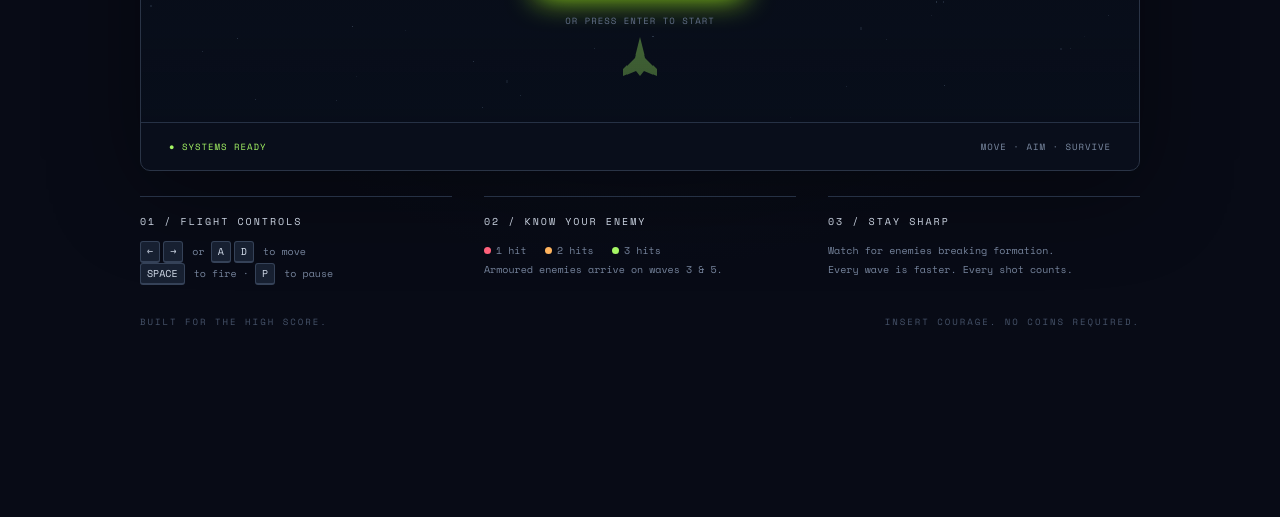
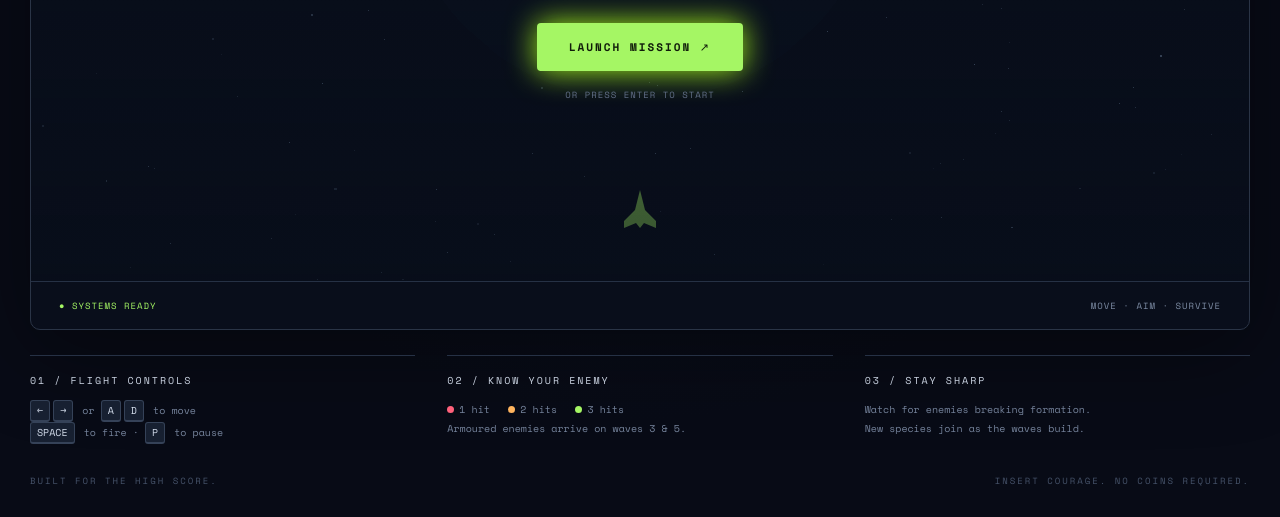
Before and after one commit to trilitheus/space-attack, a website built with Vite: page index.html in a window 1280 px wide. Shown: the part 731-1248 px from the top of the page. Before the commit the page ends 1094 px from the top, so only its background shows below. Built offline with nearby package versions, Linux system fonts and the light colour scheme; animation ran at ten frames a second; a web font is replaced by a local one.

Commit message:
Expand playfield and add alien varieties with progressive sweeping attacks

```diff
--- a/src/main.ts
+++ b/src/main.ts
@@ -1,5 +1,6 @@
 import Phaser from 'phaser';
 import './style.css';
+import { FIELD, ALIENS, alienKind, waveSettings, formationPosition, sweepStep, approach, type AlienKind } from './waves';
 
 const readBest = () => { try { return Number(localStorage.getItem('space-attack-best')) || 0; } catch { return 0; } };
 document.querySelector<HTMLDivElement>('#app')!.innerHTML = `
@@ -9,10 +10,10 @@ document.querySelector<HTMLDivElement>('#app')!.innerHTML = `
 <div class="screen"><div id="game"></div><div id="overlay" class="overlay"><div id="badge" class="badge">READY, PILOT?</div><h2 id="title">SPACE<br><span>ATTACK</span></h2><p id="description">Hold your ground. Break the formation.<br>How many waves can you survive?</p><button id="launch" class="launch">LAUNCH MISSION ↗</button><div id="hint" class="hint">OR PRESS ENTER TO START</div></div></div>
 <div class="bottom"><span>● <span id="status">SYSTEMS READY</span></span><span>MOVE · AIM · SURVIVE</span></div></section>
 <div class="touch"><div><button id="left" aria-label="Move left">◀</button><button id="right" aria-label="Move right">▶</button></div><button id="fire">FIRE ✦</button></div>
-<section class="support"><article><h3>01 / FLIGHT CONTROLS</h3><p><kbd>←</kbd><kbd>→</kbd> or <kbd>A</kbd><kbd>D</kbd> to move<br><kbd>SPACE</kbd> to fire · <kbd>P</kbd> to pause</p></article><article><h3>02 / KNOW YOUR ENEMY</h3><p><i class="dot red"></i>1 hit &nbsp; <i class="dot orange"></i>2 hits &nbsp; <i class="dot green-dot"></i>3 hits<br>Armoured enemies arrive on waves 3 & 5.</p></article><article><h3>03 / STAY SHARP</h3><p>Watch for enemies breaking formation.<br>Every wave is faster. Every shot counts.</p></article></section><footer><span>BUILT FOR THE HIGH SCORE.</span><span>INSERT COURAGE. NO COINS REQUIRED.</span></footer></main>`;
+<section class="support"><article><h3>01 / FLIGHT CONTROLS</h3><p><kbd>←</kbd><kbd>→</kbd> or <kbd>A</kbd><kbd>D</kbd> to move<br><kbd>SPACE</kbd> to fire · <kbd>P</kbd> to pause</p></article><article><h3>02 / KNOW YOUR ENEMY</h3><p><i class="dot red"></i>1 hit &nbsp; <i class="dot orange"></i>2 hits &nbsp; <i class="dot green-dot"></i>3 hits<br>Armoured enemies arrive on waves 3 & 5.</p></article><article><h3>03 / STAY SHARP</h3><p>Watch for enemies breaking formation.<br>New species join as the waves build.</p></article></section><footer><span>BUILT FOR THE HIGH SCORE.</span><span>INSERT COURAGE. NO COINS REQUIRED.</span></footer></main>`;
 
 const el = (id: string) => document.getElementById(id)!;
-type Enemy = { sprite: Phaser.GameObjects.Image; hp: number; maxHp: number; homeX: number; homeY: number; dive: number; phase: number };
+type Enemy = { sprite: Phaser.GameObjects.Image; hp: number; maxHp: number; kind: AlienKind; homeX: number; homeY: number; dive: number; phase: number; state: 'formation' | 'diving' | 'returning'; sweep: boolean; vx: number; targetX: number };
 type Shot = { sprite: Phaser.GameObjects.Image; vx: number; vy: number };
 class SpaceAttack extends Phaser.Scene {
   player!: Phaser.GameObjects.Image;
@@ -26,11 +27,18 @@ class SpaceAttack extends Phaser.Scene {
   create() {
     const g = this.make.graphics({x:0,y:0});
     g.fillStyle(0xffffff); g.fillPoints([{x:18,y:0},{x:23,y:20},{x:34,y:31},{x:34,y:38},{x:22,y:33},{x:18,y:38},{x:14,y:33},{x:2,y:38},{x:2,y:31},{x:13,y:20}].map(p=>new Phaser.Math.Vector2(p.x,p.y)),true); g.generateTexture('ship',36,40); g.clear();
-    g.fillStyle(0xffffff); g.fillRect(3,0,5,5);g.fillRect(23,0,5,5);g.fillRect(7,5,17,5);g.fillRect(2,10,27,10);g.fillRect(0,15,5,12);g.fillRect(26,15,5,12);g.fillRect(6,20,6,8);g.fillRect(19,20,6,8);g.fillStyle(0x111626);g.fillRect(8,12,4,4);g.fillRect(19,12,4,4);g.generateTexture('enemy',31,29);g.clear();
+    for (const [kind, design] of Object.entries(ALIENS)) {
+      g.fillStyle(0xffffff);
+      design.pixels.forEach((line, y) => [...line].forEach((pixel, x) => {
+        if (pixel === '1') g.fillRect(x * 3, y * 3, 3, 3);
+      }));
+      g.generateTexture(kind, 33, 24);
+      g.clear();
+    }
     g.fillStyle(0xffffff);g.fillRoundedRect(0,0,4,15,2);g.generateTexture('shot',4,15);g.destroy();
-    for(let i=0;i<110;i++) this.stars.push({dot:this.add.rectangle(Phaser.Math.Between(0,960),Phaser.Math.Between(0,540),i%9===0?2:1,i%9===0?2:1,0x9ebcde,Phaser.Math.FloatBetween(.15,.65)),speed:Phaser.Math.Between(12,55)});
-    this.add.circle(480,230,180,0x16304b,.09);
-    this.player=this.add.image(480,478,'ship').setTint(0xa5f664).setDepth(5);
+    for(let i=0;i<150;i++) this.stars.push({dot:this.add.rectangle(Phaser.Math.Between(0,FIELD.width),Phaser.Math.Between(0,FIELD.height),i%9===0?2:1,i%9===0?2:1,0x9ebcde,Phaser.Math.FloatBetween(.15,.65)),speed:Phaser.Math.Between(12,55)});
+    this.add.circle(FIELD.width/2,FIELD.height*.42,240,0x16304b,.09);
+    this.player=this.add.image(FIELD.width/2,FIELD.playerY,'ship').setTint(0xa5f664).setDepth(5);
     this.keys=this.input.keyboard!.addKeys('LEFT,RIGHT,A,D,SPACE,ENTER,P,ESC') as Record<string,Phaser.Input.Keyboard.Key>;
     this.input.keyboard!.addCapture(['SPACE','LEFT','RIGHT']);
     this.keys.ENTER.on('down',()=>{if(this.mode==='ready'||this.mode==='over')this.start();else if(this.mode==='paused')this.pause();});
@@ -46,16 +54,17 @@ class SpaceAttack extends Phaser.Scene {
     try{this.audio??=new AudioContext();void this.audio.resume();const osc=this.audio.createOscillator(),gain=this.audio.createGain();osc.type=type;osc.frequency.setValueAtTime(frequency,this.audio.currentTime);osc.frequency.exponentialRampToValueAtTime(frequency*.4,this.audio.currentTime+duration);gain.gain.setValueAtTime(.035,this.audio.currentTime);gain.gain.exponentialRampToValueAtTime(.001,this.audio.currentTime+duration);osc.connect(gain);gain.connect(this.audio.destination);osc.start();osc.stop(this.audio.currentTime+duration);}catch{/* Audio is optional. */}
   }
   clearObjects(){for(const e of this.enemies)e.sprite.destroy();for(const s of [...this.shots,...this.hostile])s.sprite.destroy();this.enemies=[];this.shots=[];this.hostile=[];}
-  start(){this.clearObjects();this.mode='playing';this.score=0;this.lives=3;this.wave=1;this.elapsed=0;this.nextFire=0;this.nextWave=0;this.invulnerable=1.5;this.player.setPosition(480,478).setAlpha(1);el('overlay').classList.add('hidden');this.formation();this.hud();this.tone(660,.2,'triangle');}
+  start(){this.clearObjects();this.mode='playing';this.score=0;this.lives=3;this.wave=1;this.elapsed=0;this.nextFire=0;this.nextWave=0;this.invulnerable=1.5;this.player.setPosition(FIELD.width/2,FIELD.playerY).setAlpha(1);el('overlay').classList.add('hidden');this.formation();this.hud();this.tone(660,.2,'triangle');}
   formation(preview=false){
-    const rows=Math.min(5,3+Math.floor((this.wave-1)/2));
-    for(let row=0;row<rows;row++)for(let col=0;col<10;col++){
+    const { rows, columns, attackInterval } = waveSettings(this.wave);
+    for(let row=0;row<rows;row++)for(let col=0;col<columns;col++){
       const hp=this.wave>=5&&row===0?3:this.wave>=3&&row<2?2:1;
-      const x=210+col*60,y=85+row*48;
-      this.enemies.push({sprite:this.add.image(x,y,'enemy').setTint(this.colour(hp)).setAlpha(preview?.42:1),hp,maxHp:hp,homeX:x,homeY:y,dive:0,phase:Math.random()*6.28});
+      const x=FIELD.width/2+(col-(columns-1)/2)*70,y=95+row*54;
+      const kind=alienKind(this.wave,row,col);
+      this.enemies.push({sprite:this.add.image(x,y,kind).setTint(this.colour(hp)).setAlpha(preview?.42:1),hp,maxHp:hp,kind,homeX:x,homeY:y,dive:0,phase:Math.random()*6.28,state:'formation',sweep:false,vx:0,targetX:x});
     }
-    this.nextAttack=this.elapsed+1.4;el('status').textContent=`WAVE ${String(this.wave).padStart(2,'0')} · ${this.wave>=5?'HEAVY ARMOUR DETECTED':this.wave>=3?'ARMOURED CONTACTS':'HOSTILES INBOUND'}`;
-    if(!preview){const text=this.add.text(480,300,`WAVE ${String(this.wave).padStart(2,'0')}`,{fontFamily:'monospace',fontSize:'26px',color:'#a5f664',letterSpacing:5}).setOrigin(.5);this.tweens.add({targets:text,alpha:0,y:280,duration:1300,onComplete:()=>text.destroy()});}
+    this.nextAttack=this.elapsed+attackInterval;el('status').textContent=`WAVE ${String(this.wave).padStart(2,'0')} · ${this.wave>=5?'HEAVY ARMOUR DETECTED':this.wave>=3?'ARMOURED CONTACTS':'HOSTILES INBOUND'}`;
+    if(!preview){const text=this.add.text(FIELD.width/2,FIELD.height/2,`WAVE ${String(this.wave).padStart(2,'0')}`,{fontFamily:'monospace',fontSize:'26px',color:'#a5f664',letterSpacing:5}).setOrigin(.5);this.tweens.add({targets:text,alpha:0,y:FIELD.height/2-20,duration:1300,onComplete:()=>text.destroy()});}
   }
   colour(hp:number){return hp===3?0xa5f664:hp===2?0xffb45e:0xff617b;}
   hud(){el('score').textContent=String(this.score).padStart(6,'0');el('best').textContent=String(this.best).padStart(6,'0');el('wave').textContent=String(this.wave).padStart(2,'0');el('lives').textContent='◆'.repeat(this.lives)+'◇'.repeat(3-this.lives);}
@@ -65,19 +74,66 @@ class SpaceAttack extends Phaser.Scene {
   update(_time:number,delta:number){
     const dt=Math.min(delta/1000,.04);
     if(this.mode==='paused')return;
-    for(const star of this.stars){star.dot.y+=star.speed*dt;if(star.dot.y>540)star.dot.y=0;}
+    for(const star of this.stars){star.dot.y+=star.speed*dt;if(star.dot.y>FIELD.height)star.dot.y=0;}
     if(this.mode!=='playing')return;
+    const tuning=waveSettings(this.wave);
     this.elapsed+=dt;this.invulnerable=Math.max(0,this.invulnerable-dt);this.player.setAlpha(this.invulnerable>0?(Math.sin(this.elapsed*30)>0?.35:1):1);
     const left=this.keys.LEFT.isDown||this.keys.A.isDown||this.touch.left,right=this.keys.RIGHT.isDown||this.keys.D.isDown||this.touch.right;
-    this.player.x=Phaser.Math.Clamp(this.player.x+((right?1:0)-(left?1:0))*370*dt,28,932);
+    this.player.x=Phaser.Math.Clamp(this.player.x+((right?1:0)-(left?1:0))*420*dt,28,FIELD.width-28);
     if((this.keys.SPACE.isDown||this.touch.fire)&&this.elapsed>=this.nextFire){this.shots.push({sprite:this.add.image(this.player.x,this.player.y-27,'shot').setTint(0xc3ff8c),vx:0,vy:-620});this.nextFire=this.elapsed+.18;this.tone(800,.055);}
-    if(this.enemies.length&&this.elapsed>=this.nextAttack){const available=this.enemies.filter(e=>e.dive===0);const e=Phaser.Utils.Array.GetRandom(available) as Enemy|undefined;if(e){e.dive=.001;e.phase=this.player.x;e.sprite.setDepth(4);}this.nextAttack=this.elapsed+Math.max(.36,1.9-this.wave*.14);const shooter=Phaser.Utils.Array.GetRandom(this.enemies) as Enemy;const dx=this.player.x-shooter.sprite.x,dy=this.player.y-shooter.sprite.y,len=Math.hypot(dx,dy)||1,speed=145+this.wave*16;this.hostile.push({sprite:this.add.image(shooter.sprite.x,shooter.sprite.y+15,'shot').setTint(0xff617b),vx:dx/len*speed,vy:Math.max(80,dy/len*speed)});}
-    for(const e of this.enemies){if(e.dive>0){e.dive+=dt;const speed=115+this.wave*13;e.sprite.y+=speed*dt;e.sprite.x+=((e.phase-e.sprite.x)*.8+Math.sin(e.dive*4)*100)*dt;e.sprite.rotation=Math.sin(e.dive*4)*.45;if(e.sprite.y>575){e.dive=0;e.sprite.setPosition(e.homeX,e.homeY).setRotation(0);}}else{e.sprite.x=e.homeX+Math.sin(this.elapsed*.9)*Math.min(100,45+this.wave*6);e.sprite.y=e.homeY+Math.sin(this.elapsed*2+e.phase)*4;}
-      if(Math.abs(e.sprite.x-this.player.x)<26&&Math.abs(e.sprite.y-this.player.y)<26){this.hitPlayer();e.sprite.y=580;}}
-    for(const shot of this.shots){shot.sprite.y+=shot.vy*dt;for(const e of this.enemies){if(!shot.sprite.active)break;if(e.sprite.active&&Math.abs(shot.sprite.x-e.sprite.x)<18&&Math.abs(shot.sprite.y-e.sprite.y)<21){shot.sprite.destroy();e.hp--;this.burst(e.sprite.x,e.sprite.y,this.colour(Math.max(1,e.hp)),e.hp?5:14);this.tone(e.hp?200:140,.09,'triangle');if(e.hp<=0){this.score+=e.maxHp*100+(e.dive>0?50:0);e.sprite.destroy();}else{e.sprite.setTint(this.colour(e.hp));}this.hud();}}if(shot.sprite.active&&shot.sprite.y< -20)shot.sprite.destroy();}
+    if(this.enemies.length&&this.elapsed>=this.nextAttack){
+      const available=this.enemies.filter(e=>e.state==='formation');
+      const e=Phaser.Utils.Array.GetRandom(available) as Enemy|undefined;
+      if(e){
+        e.state='diving';e.dive=0;e.targetX=this.player.x;
+        e.sweep=e.kind==='manta'||e.kind==='squid'||Math.random()<.35;
+        const direction=this.player.x>=e.sprite.x?1:-1;
+        e.vx=direction*(190+Math.min(this.wave,12)*12)*ALIENS[e.kind].speed;
+        e.sprite.setDepth(4);
+      }
+      this.nextAttack=this.elapsed+tuning.attackInterval;
+      const shooters=this.enemies.filter(e=>e.state!=='returning'&&e.sprite.y<this.player.y-50);
+      const shooter=Phaser.Utils.Array.GetRandom(shooters) as Enemy|undefined;
+      if(shooter){
+        const dx=this.player.x-shooter.sprite.x,dy=this.player.y-shooter.sprite.y;
+        const len=Math.hypot(dx,dy)||1,speed=tuning.shotSpeed;
+        this.hostile.push({sprite:this.add.image(shooter.sprite.x,shooter.sprite.y+15,'shot').setTint(0xff617b),vx:dx/len*speed,vy:Math.max(65,dy/len*speed)});
+      }
+    }
+    for(const e of this.enemies){
+      const home=formationPosition(e.homeX,e.homeY,e.phase,this.elapsed,this.wave);
+      if(e.state==='diving'){
+        e.dive+=dt;
+        e.sprite.y+=tuning.diveSpeed*ALIENS[e.kind].speed*dt;
+        if(e.sweep){
+          const step=sweepStep(e.sprite.x,e.vx,dt);
+          e.sprite.x=step.x;e.vx=step.velocity;
+          e.sprite.rotation=Phaser.Math.Clamp(e.vx/650,-.5,.5);
+        }else{
+          const vx=(e.targetX-e.sprite.x)*.55+Math.sin(e.dive*2.2+e.phase)*ALIENS[e.kind].weave*2.2;
+          e.sprite.x=Phaser.Math.Clamp(e.sprite.x+vx*dt,24,FIELD.width-24);
+          e.sprite.rotation=Phaser.Math.Clamp(vx/500,-.5,.5);
+        }
+        if(e.sprite.y>FIELD.height+40){
+          // Wrap only while fully offscreen, then visibly descend back to formation.
+          e.state='returning';e.dive=0;e.sprite.y=-40;e.sprite.setRotation(0);
+        }
+      }else if(e.state==='returning'){
+        e.sprite.x=approach(e.sprite.x,home.x,320*dt);
+        e.sprite.y=approach(e.sprite.y,home.y,180*dt);
+        if(e.sprite.x===home.x&&e.sprite.y===home.y){e.state='formation';e.sprite.setDepth(0);}
+      }else{
+        e.sprite.setPosition(home.x,home.y);
+      }
+      if(Math.abs(e.sprite.x-this.player.x)<26&&Math.abs(e.sprite.y-this.player.y)<26){
+        this.hitPlayer();
+        e.state='diving';e.sprite.y=FIELD.height+45;
+      }
+    }
+    for(const shot of this.shots){shot.sprite.y+=shot.vy*dt;for(const e of this.enemies){if(!shot.sprite.active)break;if(e.sprite.active&&Math.abs(shot.sprite.x-e.sprite.x)<18&&Math.abs(shot.sprite.y-e.sprite.y)<21){shot.sprite.destroy();e.hp--;this.burst(e.sprite.x,e.sprite.y,this.colour(Math.max(1,e.hp)),e.hp?5:14);this.tone(e.hp?200:140,.09,'triangle');if(e.hp<=0){this.score+=e.maxHp*100+(e.state==='diving'?50:0);e.sprite.destroy();}else{e.sprite.setTint(this.colour(e.hp));}this.hud();}}if(shot.sprite.active&&shot.sprite.y< -20)shot.sprite.destroy();}
     this.enemies=this.enemies.filter(e=>e.sprite.active);this.shots=this.shots.filter(s=>s.sprite.active);
-    for(const shot of this.hostile){shot.sprite.x+=shot.vx*dt;shot.sprite.y+=shot.vy*dt;if(Math.abs(shot.sprite.x-this.player.x)<17&&Math.abs(shot.sprite.y-this.player.y)<23){shot.sprite.destroy();this.hitPlayer();}else if(shot.sprite.y>560||shot.sprite.x< -20||shot.sprite.x>980)shot.sprite.destroy();}this.hostile=this.hostile.filter(s=>s.sprite.active);
+    for(const shot of this.hostile){shot.sprite.x+=shot.vx*dt;shot.sprite.y+=shot.vy*dt;if(Math.abs(shot.sprite.x-this.player.x)<17&&Math.abs(shot.sprite.y-this.player.y)<23){shot.sprite.destroy();this.hitPlayer();}else if(shot.sprite.y>FIELD.height+20||shot.sprite.x< -20||shot.sprite.x>FIELD.width+20)shot.sprite.destroy();}this.hostile=this.hostile.filter(s=>s.sprite.active);
     if(!this.enemies.length&&this.mode==='playing'){if(!this.nextWave){this.nextWave=this.elapsed+1.8;for(const s of this.hostile)s.sprite.destroy();this.hostile=[];el('status').textContent='SECTOR CLEAR · NEXT WAVE INBOUND';}else if(this.elapsed>=this.nextWave){this.wave++;this.nextWave=0;this.formation();this.hud();this.tone(520,.2,'triangle');}}
   }
 }
-new Phaser.Game({type:Phaser.AUTO,parent:'game',width:960,height:540,backgroundColor:'#090e1b',pixelArt:true,scale:{mode:Phaser.Scale.FIT,autoCenter:Phaser.Scale.CENTER_BOTH},scene:SpaceAttack});
+new Phaser.Game({type:Phaser.AUTO,parent:'game',width:FIELD.width,height:FIELD.height,backgroundColor:'#090e1b',pixelArt:true,scale:{mode:Phaser.Scale.FIT,autoCenter:Phaser.Scale.CENTER_BOTH},scene:SpaceAttack});
--- /dev/null
+++ b/src/waves.ts
@@ -0,0 +1,62 @@
+export const FIELD = { width: 1200, height: 720, playerY: 650 };
+export type AlienKind = 'scout' | 'crab' | 'manta' | 'squid';
+
+// Each silhouette has a different flight profile; colour remains reserved for health.
+export const ALIENS: Record<AlienKind, { pixels: string[]; speed: number; weave: number }> = {
+  scout: { speed: 1, weave: 65, pixels: [
+    '00000100000', '00001110000', '00011111000', '01111111110',
+    '11101110111', '11001110011', '10000100001', '00001010000',
+  ] },
+  crab: { speed: .85, weave: 110, pixels: [
+    '00100000100', '00010001000', '00111111100', '01101110110',
+    '11111111111', '10111111101', '10100000101', '00011011000',
+  ] },
+  manta: { speed: 1.2, weave: 155, pixels: [
+    '10000100001', '11001110011', '11111111111', '11101110111',
+    '01111111110', '00111111100', '00001110000', '00000100000',
+  ] },
+  squid: { speed: .95, weave: 85, pixels: [
+    '00011111000', '00111111100', '01111111110', '01101110110',
+    '01111111110', '00101010100', '01001010010', '10010001001',
+  ] },
+};
+
+export function waveSettings(wave: number) {
+  return {
+    columns: Math.min(10, 6 + Math.floor(wave / 2)),
+    rows: Math.min(5, 2 + Math.floor((wave - 1) / 2)),
+    formationRate: Math.min(1.4, .35 + (wave - 1) * .1),
+    formationSwing: Math.min(200, 90 + (wave - 1) * 14),
+    attackInterval: Math.max(.45, 3.2 - (wave - 1) * .3),
+    diveSpeed: Math.min(300, 75 + (wave - 1) * 18),
+    shotSpeed: Math.min(350, 105 + (wave - 1) * 22),
+  };
+}
+
+export function formationPosition(homeX: number, homeY: number, phase: number, elapsed: number, wave: number) {
+  const tuning = waveSettings(wave);
+  return {
+    x: Math.max(24, Math.min(FIELD.width - 24,
+      homeX + Math.sin(elapsed * tuning.formationRate) * tuning.formationSwing
+      + Math.sin(elapsed * 1.1 + phase) * 22)),
+    y: homeY + Math.sin(elapsed * (.8 + wave * .15) + phase) * 4,
+  };
+}
+
+export function sweepStep(x: number, velocity: number, dt: number) {
+  const nextX = x + velocity * dt;
+  const left = 24, right = FIELD.width - 24;
+  if (nextX > right) return { x: 2 * right - nextX, velocity: -Math.abs(velocity) };
+  if (nextX < left) return { x: 2 * left - nextX, velocity: Math.abs(velocity) };
+  return { x: nextX, velocity };
+}
+
+export function approach(value: number, target: number, distance: number) {
+  return value + Math.max(-distance, Math.min(distance, target - value));
+}
+
+export function alienKind(wave: number, row: number, col: number): AlienKind {
+  const kinds: AlienKind[] = wave >= 4 ? ['scout', 'crab', 'manta', 'squid']
+    : wave >= 2 ? ['scout', 'crab', 'manta'] : ['scout', 'crab'];
+  return kinds[(row + col) % kinds.length];
+}
```
Also changed, not shown: README.md, src/style.css.
